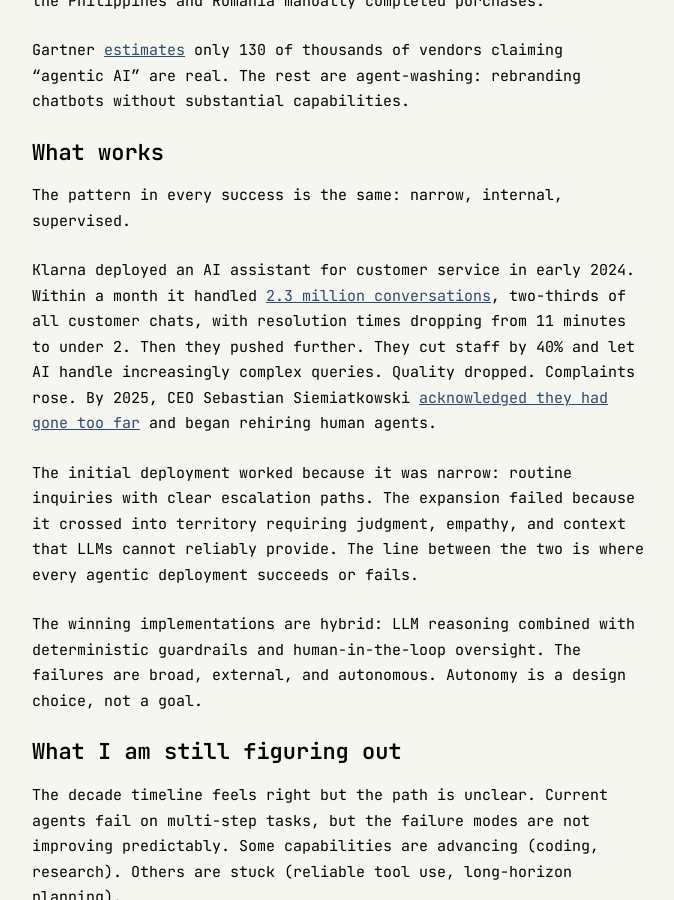
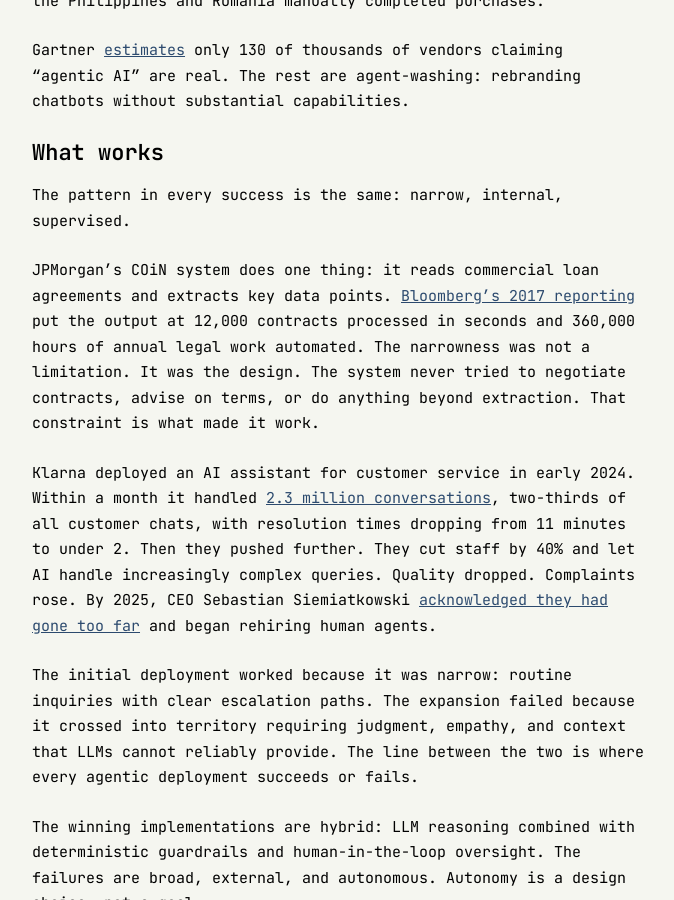
Before and after one commit to ashita-ai/ashita-ai.github.io, a Jekyll site: the page built from _posts/2026-02-19-against-agentic-everything.md, in a window 1280 px wide and 900 px high, scrolled down 2372 px. Shown: the whole window, without its empty margins (302-976 px from the left). Built offline with Jekyll 4.4.1, drawn with Linux system fonts in a browser that asks for light colours.

Commit message:
Add JPMorgan COiN as concrete narrow AI deployment example
COiN (Bloomberg 2017) adds a verified positive case to "What works":
12,000 contracts processed in seconds, 360,000 hours of legal work
automated by staying strictly within one task domain. Pairs with
Klarna as the cautionary overreach counterpoint.

```diff
--- a/_posts/2026-02-19-against-agentic-everything.md
+++ b/_posts/2026-02-19-against-agentic-everything.md
@@ -46,6 +46,8 @@
 
 The pattern in every success is the same: narrow, internal, supervised.
 
+JPMorgan's COiN system does one thing: it reads commercial loan agreements and extracts key data points. [Bloomberg's 2017 reporting](https://www.bloomberg.com/news/articles/2017-02-28/jpmorgan-marshals-an-army-of-developers-to-automate-high-finance) put the output at 12,000 contracts processed in seconds and 360,000 hours of annual legal work automated. The narrowness was not a limitation. It was the design. The system never tried to negotiate contracts, advise on terms, or do anything beyond extraction. That constraint is what made it work.
+
 Klarna deployed an AI assistant for customer service in early 2024. Within a month it handled [2.3 million conversations](https://www.klarna.com/international/press/klarna-ai-assistant-handles-two-thirds-of-customer-service-chats-in-its-first-month/), two-thirds of all customer chats, with resolution times dropping from 11 minutes to under 2. Then they pushed further. They cut staff by 40% and let AI handle increasingly complex queries. Quality dropped. Complaints rose. By 2025, CEO Sebastian Siemiatkowski [acknowledged they had gone too far](https://fortune.com/2025/05/09/klarna-ai-humans-return-on-investment/) and began rehiring human agents.
 
 The initial deployment worked because it was narrow: routine inquiries with clear escalation paths. The expansion failed because it crossed into territory requiring judgment, empathy, and context that LLMs cannot reliably provide. The line between the two is where every agentic deployment succeeds or fails.
```
